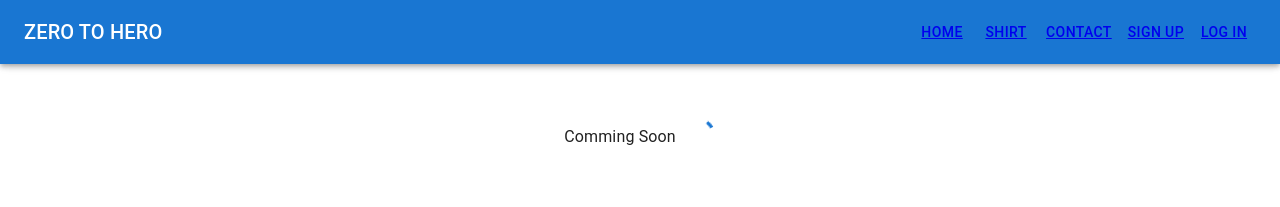
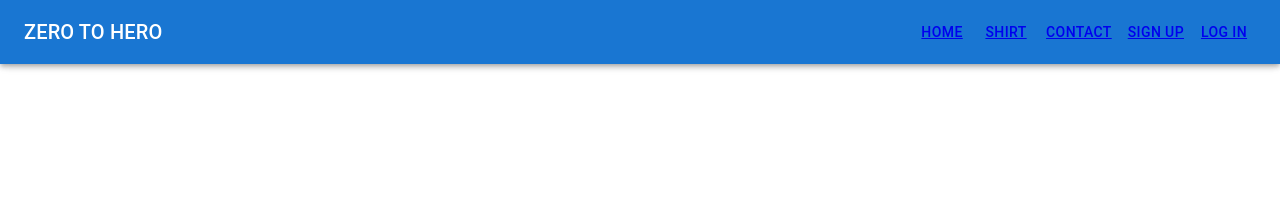
Before and after one commit to waihsu/shop, a Next.js app: page /profile in a window 1280 px wide. Shown: the top 207 px of the page. Built offline with nearby package versions, Linux system fonts and the light colour scheme.

Commit message:
remove loading

```diff
--- a/comp/Layout.js
+++ b/comp/Layout.js
@@ -1,13 +1,13 @@
 import Navbar from "./Navbar";
-import { Box, Typography } from "@mui/material";
-import CircularProgress from "@mui/material/CircularProgress";
+// import { Box, Typography } from "@mui/material";
+// import CircularProgress from "@mui/material/CircularProgress";
 
 const Layout = ({ children }) => {
   return (
     <div>
       <Navbar />
       {children}
-      <Box
+      {/* <Box
         sx={{
           disply: "flex",
           width: "100%",
@@ -23,7 +23,7 @@ const Layout = ({ children }) => {
           }}>
           Comming Soon <CircularProgress />
         </Typography>
-      </Box>
+      </Box> */}
     </div>
   );
 };
```
